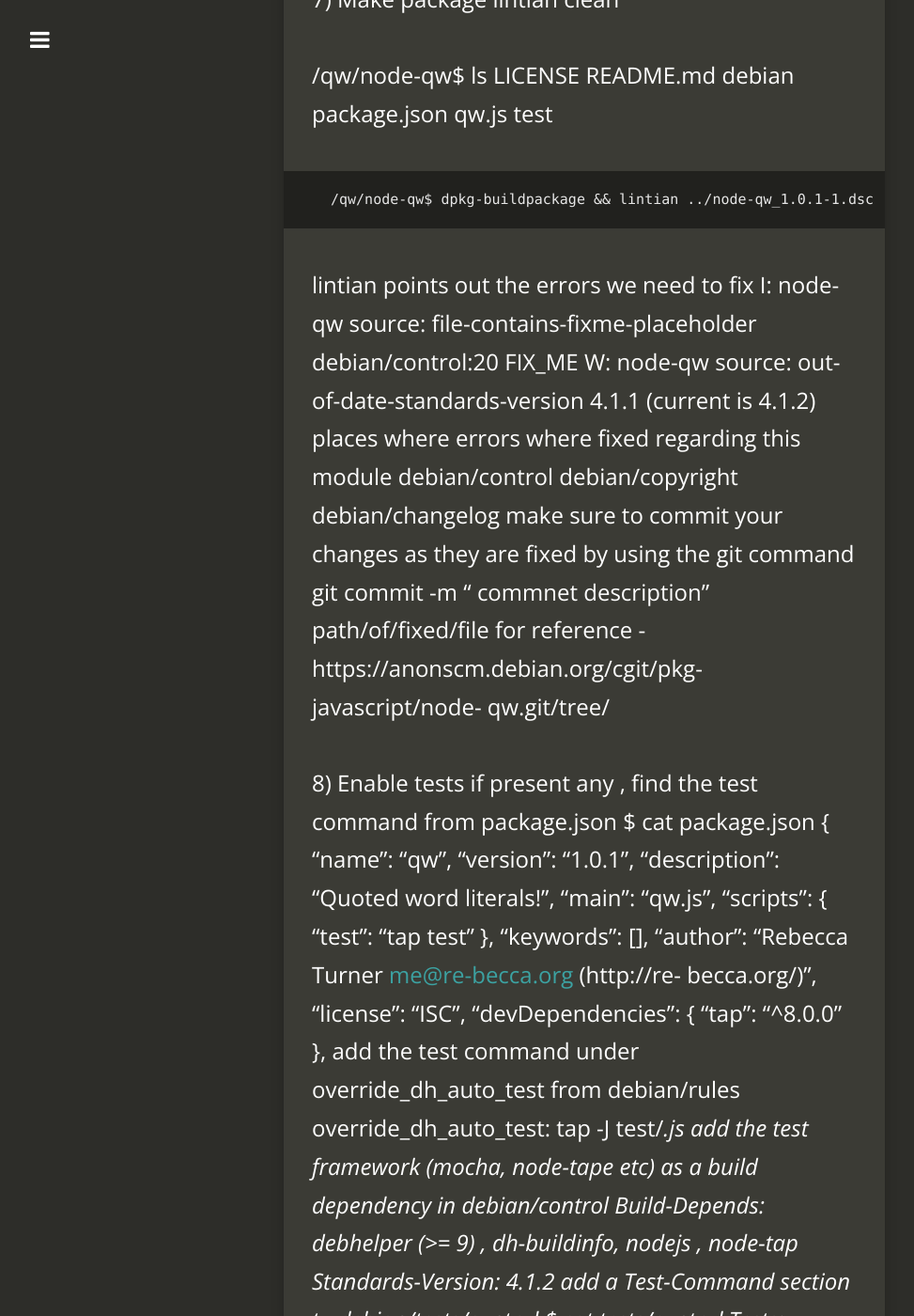
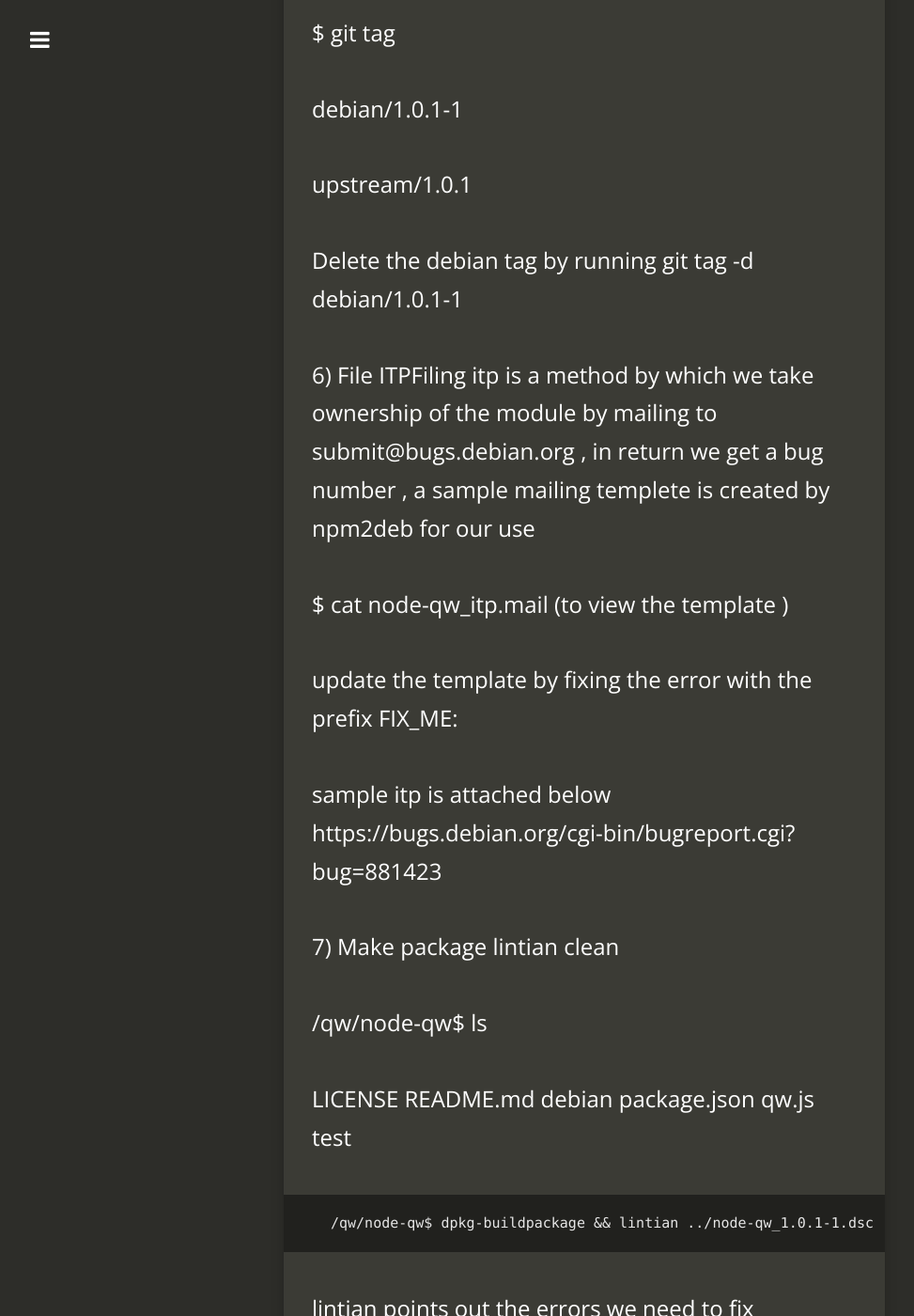
Before and after one commit to Manas-kashyap/Manas-kashyap.github.io, a Jekyll site: the page built from _posts/2018-11-11-Basic-Guide-for-Debian-Packaging.md, in a window 1280 px wide and 1400 px high, scrolled down 11116 px. Shown: the whole window at 94% size, without its empty margins (18-991 px from the left). Built offline with Jekyll 4.4.1, drawn with Linux system fonts in a browser that asks for light colours; nearby versions of some CDN libraries; comment, search, counter and statistics services are not loaded; some of the changed text lies outside the part shown.

Commit message:
minor changes done

````diff
--- a/_posts/2018-11-11-Basic-Guide-for-Debian-Packaging.md
+++ b/_posts/2018-11-11-Basic-Guide-for-Debian-Packaging.md
@@ -192,41 +192,33 @@ Debian: None (None)
 $ npm2deb create qw
 ```
 
-You may want fix first these issues:
-qw/node-qw-1.0.1/debian/control:Description: FIX_ME write the Debian
-package
-description
-qw/node-qw_itp.mail:Subject: ITP: node-qw -- FIX_ME write the Debian
-package
-description
-qw/node-qw_itp.mail: Description
-description
-: FIX_ME write the Debian package
-qw/node-qw_itp.mail: FIX_ME: This ITP report is not ready for submission,
-until you are
-to
-qw/node-qw_itp.mail:FIX_ME: Explain why this package is suitable for adding
-Debian. Is
-qw/node-qw_itp.mail:FIX_ME: Explain how you intend to consistently
-maintain
-this package
+'You may want fix first these issues:
 
-ls command shows npm2deb created a dir called qw , change directory to
-qw it
-has the following contents$ ls
+qw/node-qw-1.0.1/debian/control:Description: FIX_ME write the Debian package description
+
+qw/node-qw_itp.mail:Subject: ITP: node-qw -- FIX_ME write the Debian package description
+
+ls command shows npm2deb created a dir called qw ,
+
+change directory to qw, It has the following contents
+
+$ ls
+
 qw
+
 $ cd qw/
+
 $ ls
+
 node-qw
 node-qw-1.0.1.tar.gz
 node-qw_1.0.1-1.dsc
 qw_1.0.1- 1_amd64.buildinfo node-qw_1.0.1.orig.tar.gz
-node-
 node-qw-1.0.1 node-qw_1.0.1-1.debian.tar.xz node-qw_1.0.1-1_all.deb
 node- qw_1.0.1-1_amd64.changes node-qw_itp.mail
-<u>node-qw is a buggy folder created by npm2deb its better to delete it to</u>
-<u>avoid</u>
-confusion later
+
+<u>node-qw is a buggy folder created by npm2deb its better to delete it to avoid confusion later</u>
+
 $ rm -rf node-qw
 
 5) Import package to git
@@ -235,60 +227,73 @@ $ rm -rf node-qw
 $ gbp import-dsc --pristine-tar node-qw_1.0.1-1.dsc
 ```
 
+now we get a new dir called node-qw which is git tracked , cd into the new created dir node-qw and see git branch and git tag
 
-now we get a new dir called node-qw which is git tracked , cd into the new
-created dir node-qw and see git branch and git tag
 $ git branch
 
 * master
+
   pristine-tar
+
   upstream
-  $ git tag
-  debian/1.0.1-1
-  upstream/1.0.1
-  Delete the debian tag by running git tag -d debian/1.0.1-1
+
+$ git tag
+
+debian/1.0.1-1
+
+upstream/1.0.1
+
+Delete the debian tag by running git tag -d debian/1.0.1-1
 
 
 
-6) File ITPFiling itp is a method by which we take ownership of the module by mailing
-  to
-  submit@bugs.debian.org , in return we get a bug number , a sample mailing
-  templete is created by npm2deb for our use
-  $ cat node-qw_itp.mail (to view the template )
-  update the template by fixing the error with the prefix FIX_ME:
-  sample itp is attached below
-  https://bugs.debian.org/cgi-bin/bugreport.cgi?bug=881423
+6) File ITPFiling itp is a method by which we take ownership of the module by mailing to submit@bugs.debian.org , in return we get a bug number , a sample mailing templete is created by npm2deb for our use
+
+$ cat node-qw_itp.mail (to view the template )
+
+ update the template by fixing the error with the prefix FIX_ME:
+
+sample itp is attached below https://bugs.debian.org/cgi-bin/bugreport.cgi?bug=881423
 
 
 
 7) Make package lintian clean
 
   /qw/node-qw$ ls
-  LICENSE README.md debian package.json qw.js test
+
+LICENSE README.md debian package.json qw.js test
 
 ```
 /qw/node-qw$ dpkg-buildpackage && lintian ../node-qw_1.0.1-1.dsc
 ```
 
+  lintian points out the errors we need to fix
 
-  lintian points out the errors we need to fix
-  I: node-qw source: file-contains-fixme-placeholder debian/control:20
-  FIX_ME
-  W: node-qw source: out-of-date-standards-version 4.1.1 (current is 4.1.2)
+  I: node-qw source: file-contains-fixme-placeholder debian/control:20  FIX_ME
+
+  W: node-qw source: out-of-date-standards-version 4.1.1 (current is 4.2.1)
+
   places where errors where fixed regarding this module
+
   debian/control
+
   debian/copyright
+
   debian/changelog
-  make sure to commit your changes as they are fixed by using the git
-  command
+
+ make sure to commit your changes as they are fixed by using the git command
+
   git commit -m “ commnet description” path/of/fixed/file
-  for reference -https://anonscm.debian.org/cgit/pkg-javascript/node-
-  qw.git/tree/
+
+  for reference -https://salsa.debianorg/js-team/node-qw.git/tree/
 
 
 
 8) Enable tests if present any , find the test command from package.json
+
+```
   $ cat package.json
+
   {
   "name": "qw",
   "version": "1.0.1",
@@ -304,34 +309,55 @@ $ git branch
   "devDependencies": {
   "tap": "^8.0.0"
   },
+```
+
   add the test command under override_dh_auto_test from debian/rules
-  override_dh_auto_test:
-  tap -J test/*.js
-  add the test framework (mocha, node-tape etc) as a build dependency in
-  debian/control
-  Build-Depends:
-  debhelper (>= 9)
-  , dh-buildinfo, nodejs
-  , node-tap
-  Standards-Version: 4.1.2
-  add a Test-Command section to debian/tests/control
-  $ cat tests/control
+
+```
+override_dh_auto_test:
+
+ tap -J test/*.js
+```
+
+add the test framework (mocha, node-tape etc) as a build dependency in
+
+debian/control
+
+Build-Depends:
+
+debhelper (>= 9)
+
+, dh-buildinfo, nodejs
+
+, node-tap
+
+Standards-Version: 4.1.2
+
+add a Test-Command section to debian/tests/control
+
+```
+$ cat tests/control
   Tests: require
   Depends: node-qw
   Test-Command: tap -J test/*.js
   Depends: @, node-tap
+```
+
   reference link ;-https://salsa.debian.org/js-team/node-qw.git/tree/debian
-  run dpkg-buildpackage and check if the tests ran sucessfully and change
-  debian/changelog to release by running dch -r.
+
+run dpkg-buildpackage and check if the tests ran sucessfully and change debian/changelog to release by running dch -r.
 
 
 
 9) upload to https://salsa.debian.org ( as the team maintains it)
 
   create a new project as per your node-module name
+
   git remote add origin git@salsa.debian.org:username/node-module-name.git (eg link)
+
   git push -u origin --all –follow-tags
-  this is a temperory repo once you mature ,will get officail repo access
+
+  this is a temporary repo once you mature ,will get official repo access
 
 
 
@@ -344,8 +370,12 @@ $ sudo sbuild-adduser $LOGNAME
 ```
 
   ... *logout* and *re-login* or use `newgrp sbuild` in your current shell$ sudo sbuild-createchroot --include=eatmydata,ccache,gnupg unstable
-  /srv/chroot/unstable-amd64-sbuild http://deb.debian.org/debian
+
+/srv/chroot/unstable-amd64-sbuild http://deb.debian.org/debian
+
+```
   $ sudo sbuild -A -d unstable ../node-qw_1.0.1-1.dsc
+```
 
 
 
````
Also changed, not shown: 1 other file.
